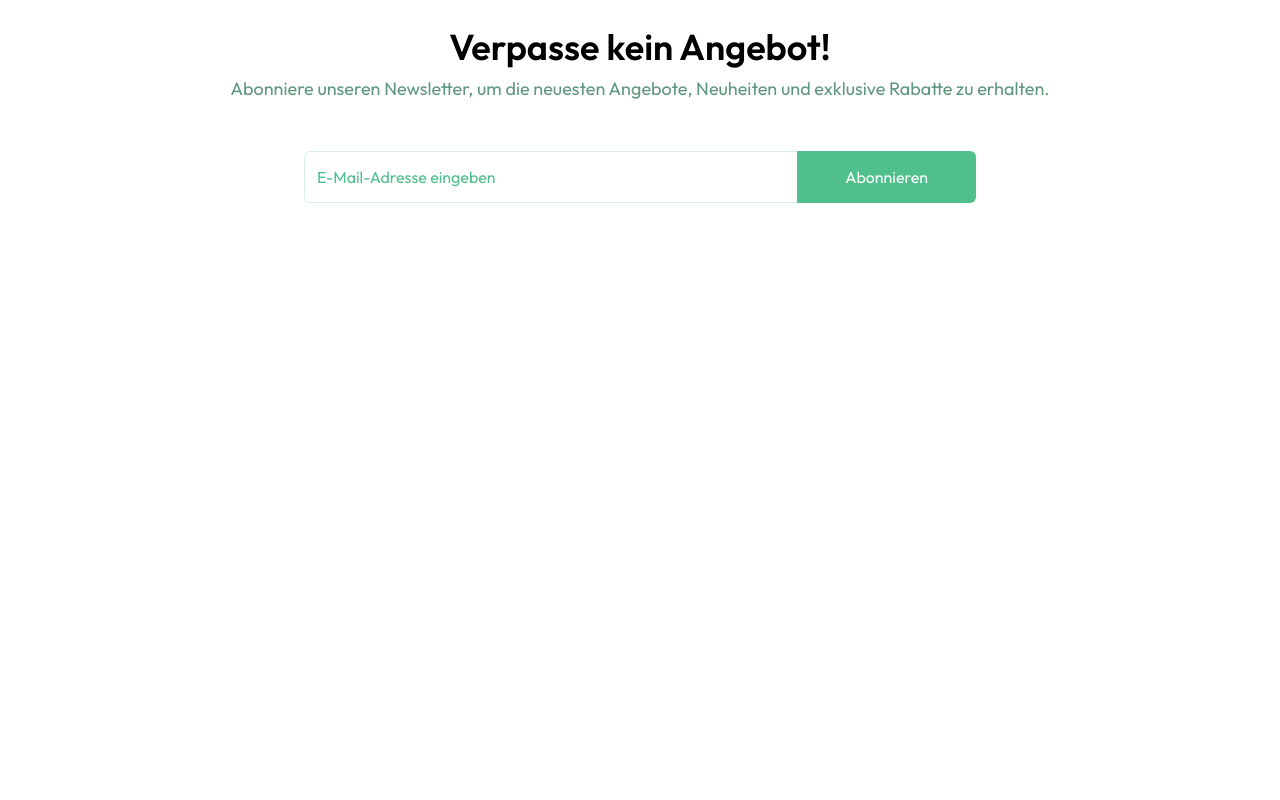
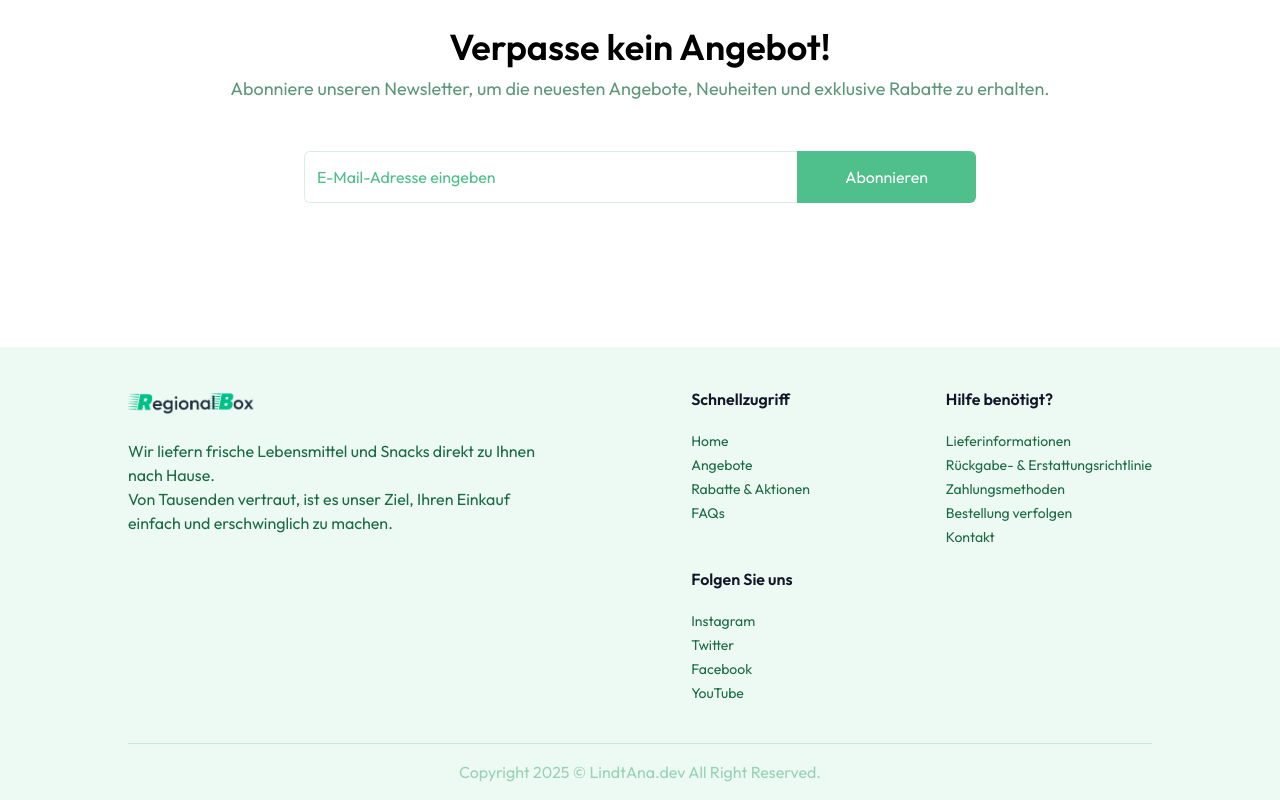
Before and after one commit to LindtAna/RegionalBox, a React (Vite) app in the folder client/: page / in a window 1280 px wide. Shown: the part 1767-2567 px from the top of the page. Before the commit the page ends 2034 px from the top, so only its background shows below. Built offline with nearby package versions, Linux system fonts and the light colour scheme.

Commit message:
Footer implemented.Die Footer-Links werden über footerLinks.js verwaltet

```diff
--- a/client/src/App.jsx
+++ b/client/src/App.jsx
@@ -2,6 +2,7 @@ import NavBar from './components/NavBar'
 import Home from './pages/Home'
 import { Route, Routes, useLocation } from 'react-router-dom'
 import { Toaster } from 'react-hot-toast'
+import Footer from './components/Footer'
 
 const App = () => {
 
@@ -17,7 +18,7 @@ const App = () => {
             <Route  path='/' element={<Home/>}/>
           </Routes>
         </div>
-
+       {!isSellerPath && <Footer />}
     </div>
   )
 }
--- a/client/src/assets/assets.js
+++ b/client/src/assets/assets.js
@@ -88,39 +88,6 @@ export const assets = {
   blaubeersaft_image,
   plus_icon,
 };
-
-
-export const footerLinks = [
-  {
-    title: "Quick Links",
-    links: [
-      { text: "Home", url: "#" },
-      { text: "Best Sellers", url: "#" },
-      { text: "Offers & Deals", url: "#" },
-      { text: "Contact Us", url: "#" },
-      { text: "FAQs", url: "#" },
-    ],
-  },
-  {
-    title: "Need help?",
-    links: [
-      { text: "Delivery Information", url: "#" },
-      { text: "Return & Refund Policy", url: "#" },
-      { text: "Payment Methods", url: "#" },
-      { text: "Track your Order", url: "#" },
-      { text: "Contact Us", url: "#" },
-    ],
-  },
-  {
-    title: "Follow Us",
-    links: [
-      { text: "Instagram", url: "#" },
-      { text: "Twitter", url: "#" },
-      { text: "Facebook", url: "#" },
-      { text: "YouTube", url: "#" },
-    ],
-  },
-];
 
 export const dummyProducts = [
   // Vegetables
--- /dev/null
+++ b/client/src/assets/collections/footerLinks.js
@@ -0,0 +1,30 @@
+export const footerLinks = [
+  {
+    title: "Schnellzugriff",
+    links: [
+      { text: "Home", url: "#" },
+      { text: "Angebote", url: "#" },
+      { text: "Rabatte & Aktionen", url: "#" },
+      { text: "FAQs", url: "#" },
+    ],
+  },
+  {
+    title: "Hilfe benötigt?",
+    links: [
+      { text: "Lieferinformationen", url: "#" },
+      { text: "Rückgabe- & Erstattungsrichtlinie", url: "#" },
+      { text: "Zahlungsmethoden", url: "#" },
+      { text: "Bestellung verfolgen", url: "#" },
+      { text: "Kontakt", url: "#" },
+    ],
+  },
+  {
+    title: "Folgen Sie uns",
+    links: [
+      { text: "Instagram", url: "#" },
+      { text: "Twitter", url: "#" },
+      { text: "Facebook", url: "#" },
+      { text: "YouTube", url: "#" },
+    ],
+  },
+];
--- /dev/null
+++ b/client/src/components/Footer.jsx
@@ -0,0 +1,35 @@
+import { footerLinks } from "../assets/collections/footerLinks";
+import { assets } from '../assets/assets'
+const Footer = () => {
+
+
+    return (
+        <div className="px-6 md:px-16 lg:px-24 xl:px-32 mt-20 bg-primary/10">
+            <div className="flex flex-col md:flex-row items-start justify-between gap-10 py-10 border-b border-primary-dull/20 text-gray-500">
+                <div>
+                    <img className="w-34 md:w-32" src={assets.logo} alt="Regional Box Logo" />
+                    <p className="max-w-[410px] mt-6 text-dark-green">Wir liefern frische Lebensmittel und Snacks direkt zu Ihnen nach Hause. <br/> Von Tausenden vertraut, ist es unser Ziel, Ihren Einkauf einfach und erschwinglich zu machen.</p>
+                </div>
+                <div className="flex flex-wrap justify-between w-full md:w-[45%] gap-5">
+                    {footerLinks.map((section, index) => (
+                        <div key={index}>
+                            <h3 className="font-semibold text-base text-gray-900 md:mb-5 mb-2">{section.title}</h3>
+                            <ul className="text-sm space-y-1 text-dark-green">
+                                {section.links.map((link, i) => (
+                                    <li key={i}>
+                                        <a href={link.url} className="hover:underline transition">{link.text}</a>
+                                    </li>
+                                ))}
+                            </ul>
+                        </div>
+                    ))}
+                </div>
+            </div>
+            <p className="py-4 text-center text-sm md:text-base text-primary-dull/50">
+                Copyright {new Date().getFullYear()} © <a href="https://github.com/LindtAna">LindtAna.dev</a> All Right Reserved.
+            </p>
+        </div>
+    );
+};
+
+export default Footer
```
